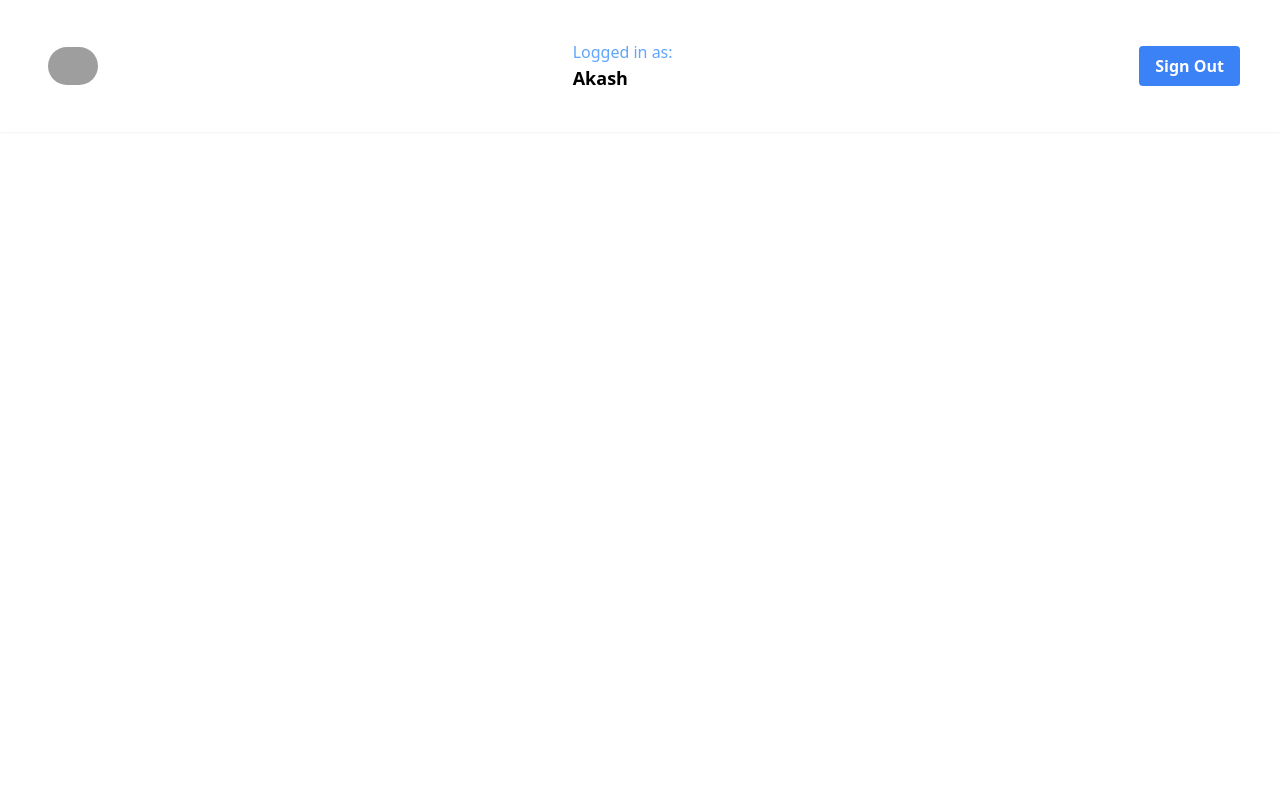
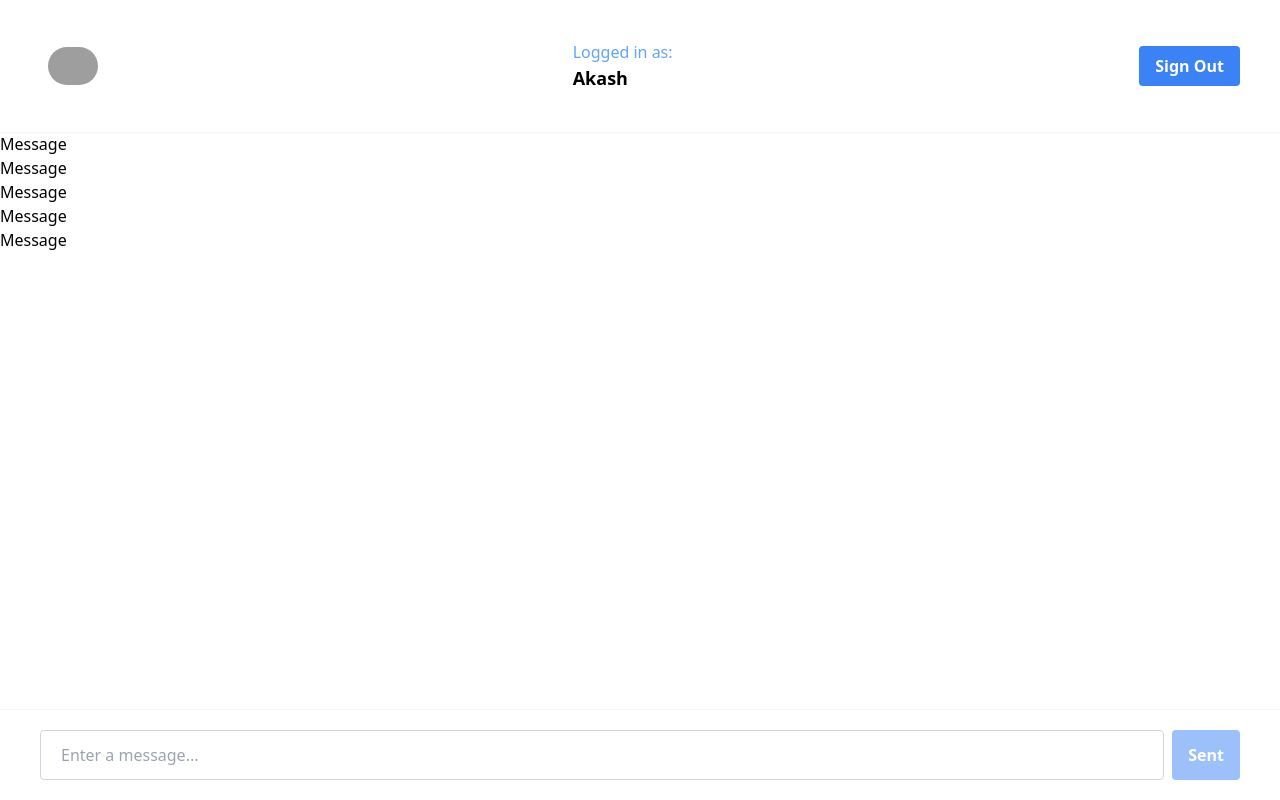
Before and after one commit to AkashKoodali/meta-messenger, a Next.js app: page / in a window 1280 px wide. Built offline with nearby package versions, Linux system fonts and the light colour scheme; grey boxes are pictures that could not be loaded.

Commit message:
Heder component completed and started ChatInput section

```diff
--- /dev/null
+++ b/app/ChatInput.tsx
@@ -0,0 +1,73 @@
+"use client";
+
+import { FormEvent, useState } from "react";
+import { v4 as uuid } from 'uuid';
+import { Message } from "../typings";
+
+function ChatInput() {
+  const [input, setInput] = useState("");
+
+  const addMessage =(e: FormEvent<HTMLFormElement>) => {
+
+    e.preventDefault();
+
+    if(!input) return;
+
+    const messageToSent = input;
+
+    setInput("");
+
+    const id = uuid();
+
+    const message: Message = {
+        id,
+        message: messageToSent,
+        createdAt: Date.now(),
+        username: "elon musk",
+        profilePic:"https://encrypted-tbn0.gstatic.com/images?q=tbn:ANd9GcSz5F8wSCflxtilF61vLvl1G4CbLuzLPuE-7QUJuN7e8t2Fp4gtKN6O&usqp=CAE&s",
+        email:"akash@gmail",
+
+    }
+
+   const uploadeMessageToUpstash = async () => {
+        const res = await fetch('api/addMessage/', {
+            method:"POST",
+            headers: {
+                'Content-Type' : 'application/json'
+            },
+            body: JSON.stringify({
+                message,
+            })
+        });
+        const data = await res.json()
+        console.log("MESSAGE ADDED >>>>", data);
+
+    };
+    uploadeMessageToUpstash();
+
+
+
+  };
+
+  return (
+    <form
+    onSubmit={addMessage}
+        className="fixed bottom-0 z-50 w-full flex px-10 py-5 space-x-2 border-t border-gray-100 ">
+      <input
+        type="text"
+        value={input}
+        onChange={e => setInput(e.target.value)}
+        placeholder="Enter a message..."
+        className="flex-1 rounded border border-gray-300 focus:outline-none
+      focus:ring-2 focus:ring-red-600 focus:border-transparent px-5 py-3 disabled:opacity-50
+      disabled:cursor-not-allowed"
+      />
+      <button className="bg-blue-500 hover:bg-blue-700 text-white font-bold py-2 px-4
+      rounded disabled:opacity-50 disabled:cursor-not-allowed" disabled={!input}>
+        Sent
+      </button>
+    </form>
+  );
+}
+
+export default ChatInput;
--- /dev/null
+++ b/app/Message.tsx
@@ -0,0 +1,9 @@
+import React from 'react'
+
+function Message() {
+  return (
+    <div>Message</div>
+  )
+}
+
+export default Message
--- /dev/null
+++ b/app/MessageList.tsx
@@ -0,0 +1,16 @@
+import React from 'react'
+import Message from './Message'
+
+function MessageList() {
+  return (
+    <div>
+        <Message/>
+        <Message/>
+        <Message/>
+        <Message/>
+        <Message/>
+    </div>
+  )
+}
+
+export default MessageList
--- a/app/page.tsx
+++ b/app/page.tsx
@@ -1,10 +1,15 @@
 import React from 'react'
+import ChatInput from './ChatInput';
+import MessageList from './MessageList';
 
 function HomePage() {
   return (
     <main>
         {/* message List */}
+        <MessageList/>
+
         {/* chat input */}
+        <ChatInput/>
     </main>
   )
 }
--- a/package.json
+++ b/package.json
@@ -6,14 +6,18 @@
     "start": "next start"
   },
   "dependencies": {
+    "ioredis": "^5.2.4",
     "next": "latest",
     "react": "18.2.0",
-    "react-dom": "18.2.0"
+    "react-dom": "18.2.0",
+    "swr": "^1.3.0",
+    "uuid": "^9.0.0"
   },
   "devDependencies": {
     "@types/node": "18.11.3",
     "@types/react": "18.0.21",
     "@types/react-dom": "18.0.6",
+    "@types/uuid": "^8.3.4",
     "autoprefixer": "^10.4.12",
     "postcss": "^8.4.18",
     "tailwindcss": "^3.2.1",
--- /dev/null
+++ b/pages/api/addMessage.ts
@@ -0,0 +1,39 @@
+// Next.js API route support: https://nextjs.org/docs/api-routes/introduction
+import type { NextApiRequest, NextApiResponse } from 'next';
+
+import redis from '../../redis'
+import { Message } from '../../typings';
+
+type Data = {
+  message: Message
+}
+
+type ErrorData = {
+    body: string
+}
+
+export default async function handler(
+  req: NextApiRequest,
+  res: NextApiResponse<Data | ErrorData>
+) {
+    if(req.method !== 'POST') {
+        res.status(405).json({ body: 'maethod Not Allowed' });
+        return;
+    }
+
+    const { message } = req.body;
+
+    const newMessage = {
+        ...message,
+
+        //replace the timestamp of the user to timstamp of the server
+        createdAt: Date.now()
+    }
+
+    //push to upstash redis db
+    await redis.hset('message',message.id, JSON.stringify(newMessage));
+
+
+
+  res.status(200).json({ message: newMessage })
+}
--- /dev/null
+++ b/redis.ts
@@ -0,0 +1,6 @@
+import Redis from 'ioredis';
+
+
+const redis = new Redis(process.env.REDIS_URL!);
+
+export default redis;
```
Also changed, not shown: typings.d.ts (added, +8 -0 lines), 1 other file (tests, documents, lock files or other folders).
